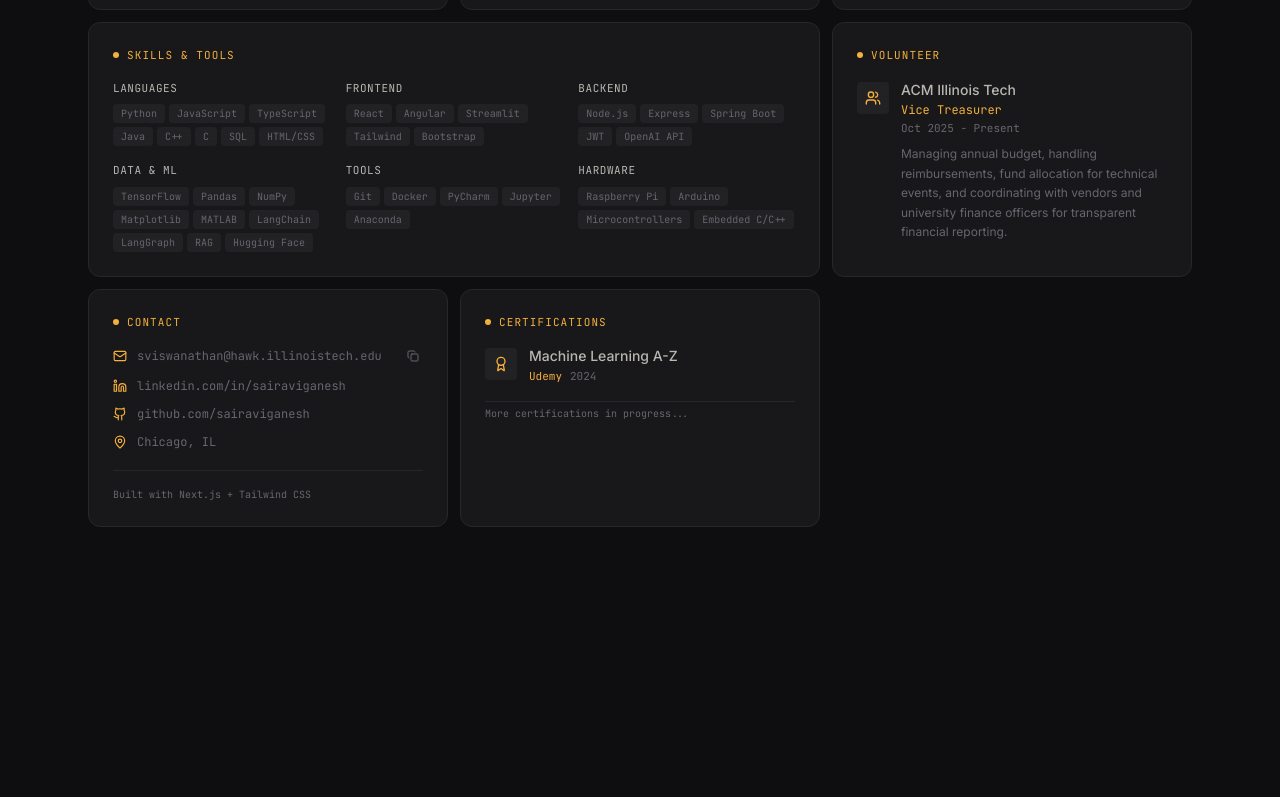
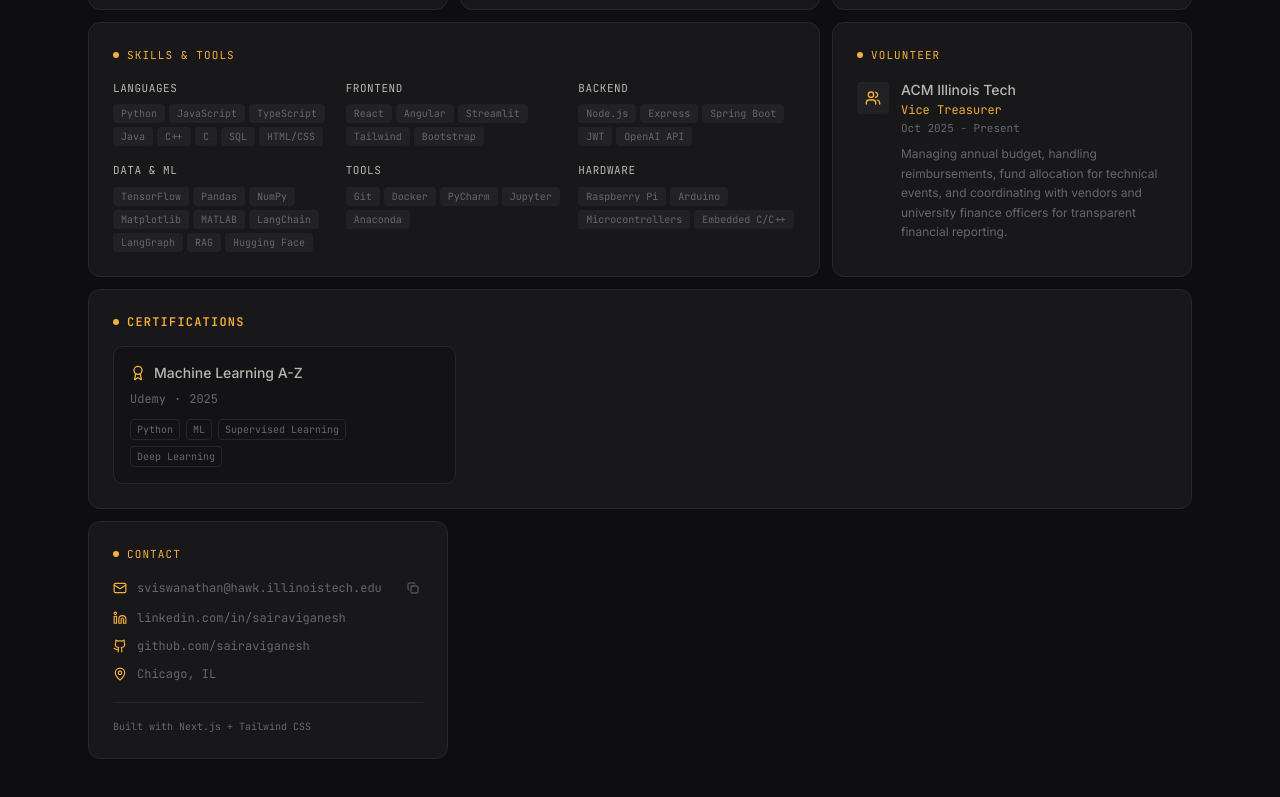
Before and after one commit to Thanos4304/PortFolio, a Next.js app: page / in a window 1280 px wide. Shown: the part 1283-2080 px from the top of the page. Before the commit the page ends 1850 px from the top, so only its background shows below. Built offline with nearby package versions, Linux system fonts and the light colour scheme.

Commit message:
added certification

```diff
--- a/app/page.tsx
+++ b/app/page.tsx
@@ -28,13 +28,15 @@ export default function Home() {
           <ProjectCards />
           <EducationCard />
 
-          {/* Row 4: Skills + Volunteer + Contact */}
+          {/* Row 4: Skills + Volunteer */}
           <SkillsGrid />
           <VolunteerCard />
-          <ContactCard />
 
           {/* Row 5: Certifications */}
           <CertificationsCard />
+
+          {/* Row 6: Contact */}
+          <ContactCard />
         </div>
       </main>
       <ScrollToTop />
--- a/components/certifications-card.tsx
+++ b/components/certifications-card.tsx
@@ -1,62 +1,67 @@
 import { BentoCard } from "./bento-card"
 import { Award, ExternalLink } from "lucide-react"
 
-const certifications = [
+const CERTIFICATIONS = [
   {
     title: "Machine Learning A-Z",
     issuer: "Udemy",
-    date: "2024",
-    url: null, // Add your certificate URL here when available
+    date: "2025",
+    url: "", // Add your certificate URL here
+    tags: ["Python", "ML", "Supervised Learning", "Deep Learning"],
   },
-  // Add more certifications here as you get them:
-  // {
-  //   title: "AWS Cloud Practitioner",
-  //   issuer: "Amazon Web Services",
-  //   date: "2025",
-  //   url: "https://...",
-  // },
+  // Add more certifications here in the future
 ]
 
 export function CertificationsCard() {
   return (
-    <BentoCard label="Certifications" className="lg:col-span-1">
-      <div className="flex flex-col gap-3">
-        {certifications.map((cert) => (
-          <div key={cert.title} className="flex items-start gap-3">
-            <div className="mt-0.5 flex h-8 w-8 shrink-0 items-center justify-center rounded bg-secondary">
-              <Award className="h-4 w-4 text-primary" />
+    <BentoCard className="md:col-span-2 lg:col-span-3">
+      <div className="mb-4 flex items-center gap-2">
+        <span className="h-1.5 w-1.5 rounded-full bg-primary" />
+        <h2 className="font-mono text-xs font-semibold uppercase tracking-widest text-primary">
+          Certifications
+        </h2>
       </div>
-            <div className="flex flex-col gap-0.5 flex-1 min-w-0">
-              <div className="flex items-center justify-between gap-2">
-                <span className="text-sm font-medium text-card-foreground truncate">
+      <div className="grid grid-cols-1 gap-3 sm:grid-cols-2 lg:grid-cols-3">
+        {CERTIFICATIONS.map((cert) => (
+          <div
+            key={cert.title}
+            className="group flex flex-col gap-2 rounded-md border border-border bg-background/50 p-4 transition-all hover:border-primary/40 hover:bg-primary/5"
+          >
+            <div className="flex items-start justify-between gap-2">
+              <div className="flex items-center gap-2">
+                <Award className="h-4 w-4 shrink-0 text-primary" />
+                <span className="text-sm font-medium text-card-foreground">
                   {cert.title}
                 </span>
+              </div>
               {cert.url && (
                 <a
                   href={cert.url}
                   target="_blank"
                   rel="noopener noreferrer"
-                    className="shrink-0 text-muted-foreground hover:text-primary transition-colors"
-                    title="View certificate"
+                  className="shrink-0 text-muted-foreground transition-colors hover:text-primary"
                 >
-                    <ExternalLink className="h-3 w-3" />
+                  <ExternalLink className="h-3.5 w-3.5" />
                 </a>
               )}
             </div>
-              <div className="flex items-center gap-2">
-                <span className="font-mono text-[11px] text-primary">
-                  {cert.issuer}
+            <div className="flex items-center gap-2 font-mono text-xs text-muted-foreground">
+              <span>{cert.issuer}</span>
+              <span>·</span>
+              <span>{cert.date}</span>
+            </div>
+            <div className="flex flex-wrap gap-1.5 pt-1">
+              {cert.tags.map((tag) => (
+                <span
+                  key={tag}
+                  className="rounded border border-border px-1.5 py-0.5 font-mono text-[10px] text-muted-foreground"
+                >
+                  {tag}
                 </span>
-                <span className="font-mono text-[11px] text-muted-foreground">
-                  {cert.date}
-                </span>
-              </div>
+              ))}
             </div>
           </div>
         ))}
-        <p className="font-mono text-[10px] text-muted-foreground pt-1 border-t border-border mt-1">
-          More certifications in progress...
-        </p>
       </div>
     </BentoCard>
   )
--- a/components/scroll-to-top.tsx
+++ b/components/scroll-to-top.tsx
@@ -12,17 +12,13 @@ export function ScrollToTop() {
     return () => window.removeEventListener("scroll", onScroll)
   }, [])
 
-  const scrollToTop = () => {
-    window.scrollTo({ top: 0, behavior: "smooth" })
-  }
-
   if (!visible) return null
 
   return (
     <button
-      onClick={scrollToTop}
+      onClick={() => window.scrollTo({ top: 0, behavior: "smooth" })}
+      className="fixed bottom-6 right-6 z-50 flex h-10 w-10 items-center justify-center rounded-full border border-primary/40 bg-card text-primary shadow-lg transition-all hover:border-primary hover:bg-primary/10 hover:scale-110"
       aria-label="Scroll to top"
-      className="fixed bottom-6 right-6 z-50 flex h-9 w-9 items-center justify-center rounded-lg border border-primary/40 bg-background/80 text-primary shadow-lg backdrop-blur-sm transition-all hover:border-primary hover:bg-primary/10 hover:scale-110"
     >
       <ArrowUp className="h-4 w-4" />
     </button>
```
Lines whose indentation alone changed are shown as unchanged.
